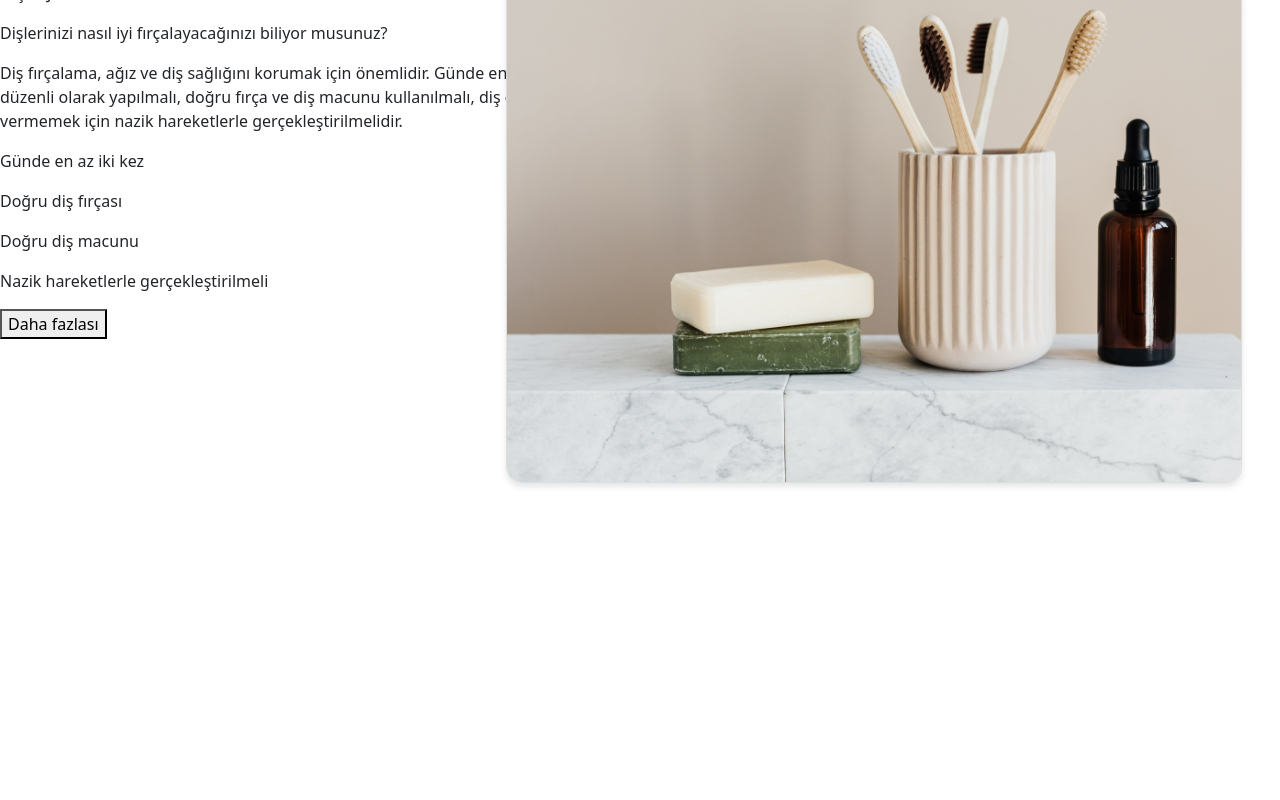
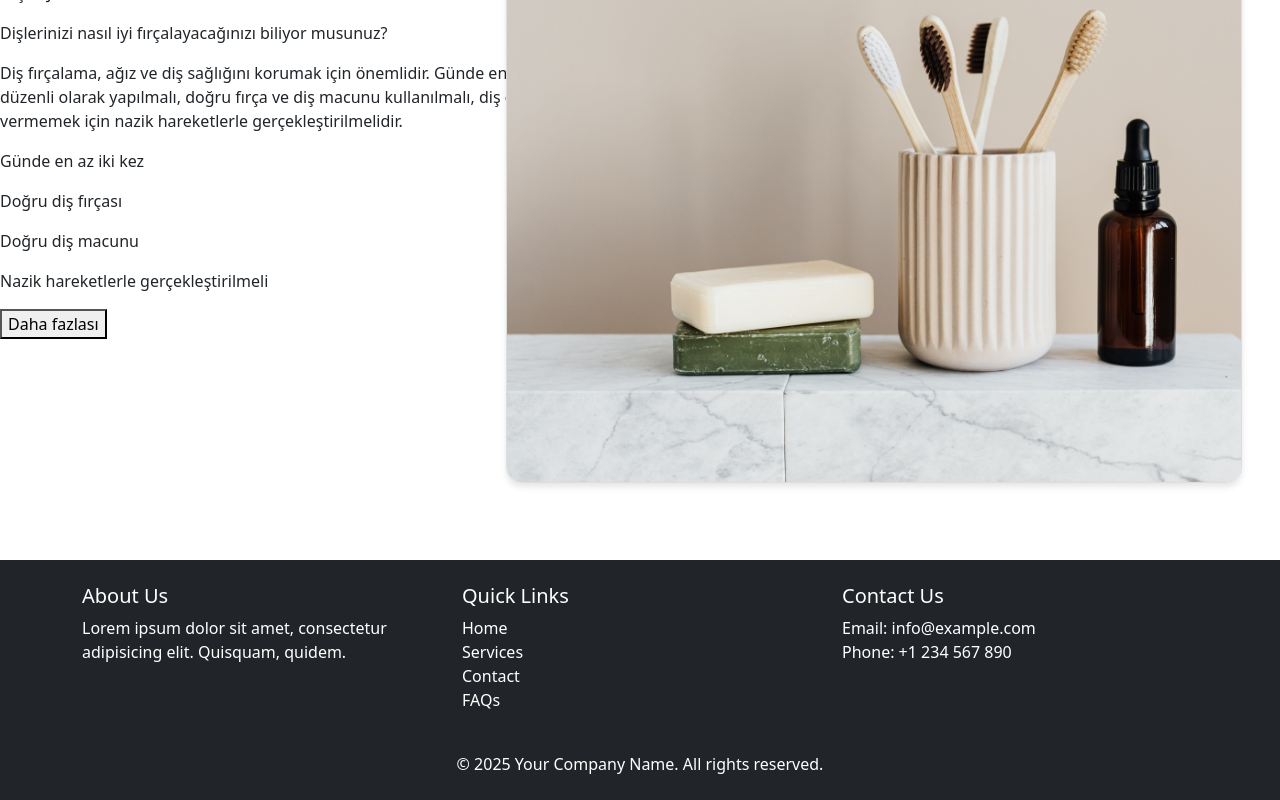
Before and after one commit to Furkan-Kamaci/sahan-dent, an Angular app: page /home-page in a window 1280 px wide. Shown: the part 2841-3641 px from the top of the page. Before the commit the page ends 3401 px from the top, so only its background shows below. Built offline with nearby package versions, Linux system fonts and the light colour scheme.

Commit message:
footer done

```diff
--- a/src/app/app.component.html
+++ b/src/app/app.component.html
@@ -1,2 +1,3 @@
 <app-navbar-bootstrap></app-navbar-bootstrap>
 <router-outlet />
+<app-footer></app-footer>
--- a/src/app/app.component.ts
+++ b/src/app/app.component.ts
@@ -2,10 +2,11 @@ import { Component } from '@angular/core';
 import { RouterOutlet } from '@angular/router';
 import { NavbarComponent } from './common/navbar/navbar.component';
 import { NavbarBootstrapComponent } from './common/navbar-bootstrap/navbar-bootstrap.component';
+import { FooterComponent } from './common/footer/footer.component';
 
 @Component({
   selector: 'app-root',
-  imports: [RouterOutlet, NavbarBootstrapComponent],
+  imports: [RouterOutlet, NavbarBootstrapComponent, FooterComponent],
   templateUrl: './app.component.html',
   styleUrl: './app.component.scss'
 })
--- /dev/null
+++ b/src/app/common/footer/footer.component.html
@@ -0,0 +1,36 @@
+<footer class="bg-dark text-white py-4">
+  <div class="container">
+    <div class="row">
+      <div class="col-md-4">
+        <h5>About Us</h5>
+        <p>
+          Lorem ipsum dolor sit amet, consectetur adipisicing elit. Quisquam, quidem.
+        </p>
+      </div>
+      <div class="col-md-4">
+        <h5>Quick Links</h5>
+        <ul class="list-unstyled">
+          <li><a href="#" class="text-white">Home</a></li>
+          <li><a href="#" class="text-white">Services</a></li>
+          <li><a href="#" class="text-white">Contact</a></li>
+          <li><a href="#" class="text-white">FAQs</a></li>
+        </ul>
+      </div>
+      <div class="col-md-4">
+        <h5>Contact Us</h5>
+        <p>
+          Email: info&#64;example.com <br />
+          Phone: +1 234 567 890
+        </p>
+        <div>
+          <a href="#" class="text-white me-3"><i class="bi bi-facebook"></i></a>
+          <a href="#" class="text-white me-3"><i class="bi bi-twitter"></i></a>
+          <a href="#" class="text-white"><i class="bi bi-instagram"></i></a>
+        </div>
+      </div>
+    </div>
+    <div class="text-center mt-4">
+      <p class="mb-0">&copy; 2025 Your Company Name. All rights reserved.</p>
+    </div>
+  </div>
+</footer>
--- /dev/null
+++ b/src/app/common/footer/footer.component.scss
@@ -0,0 +1,8 @@
+footer {
+  a {
+    text-decoration: none;
+    &:hover {
+      text-decoration: underline;
+    }
+  }
+}
```
Also changed, not shown: src/app/common/footer/footer.component.ts (added, +11 -0 lines), 1 other file (tests, documents, lock files or other folders).
